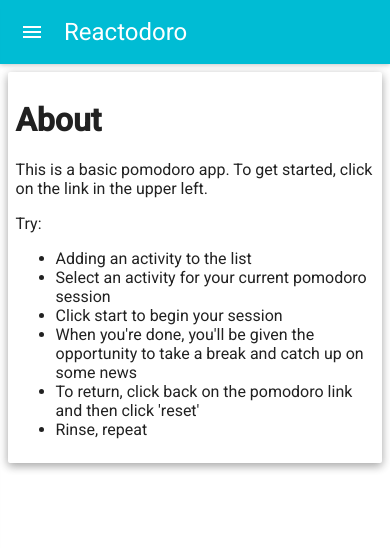
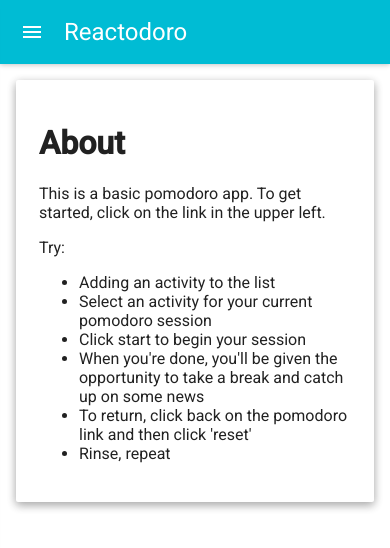
Before and after one commit to bryantee/reactodoro, a React (Create React App) app: page / in a window 390 px wide. Shown: the top 548 px of the page. Built offline with nearby package versions, Linux system fonts and the light colour scheme; what react-tap-event-plugin, redux-pack would draw is missing.

Commit message:
Improve padding and margin on mobile card view
Resolves #28
Responsive

```diff
--- a/src/index.css
+++ b/src/index.css
@@ -18,8 +18,15 @@ body {
 }
 
 .panel {
-  margin: 2%;
-  padding: 2%;
+  margin: 4%;
+  padding: 6%;
+}
+
+@media (min-width: 600px) {
+  .panel {
+    margin: 2%;
+    padding: 2%;
+  }
 }
 
 .article-list {
```
